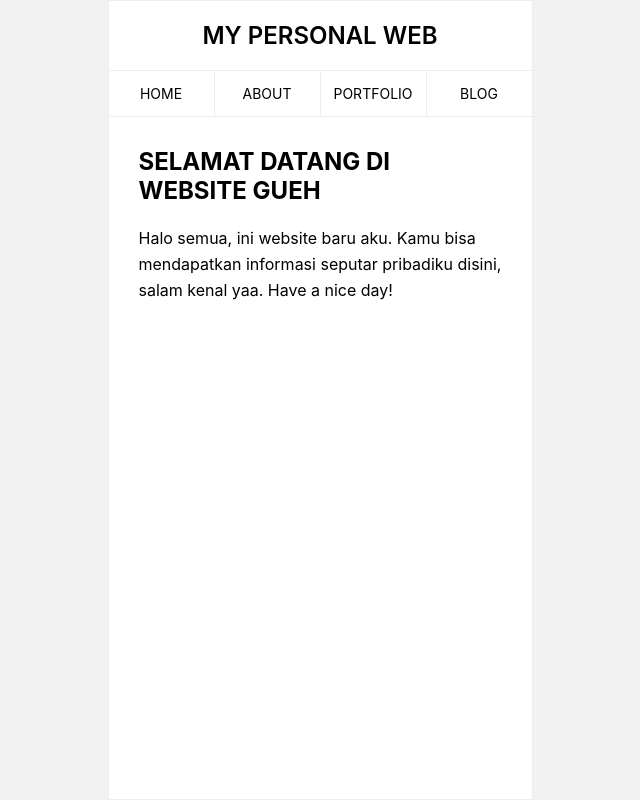
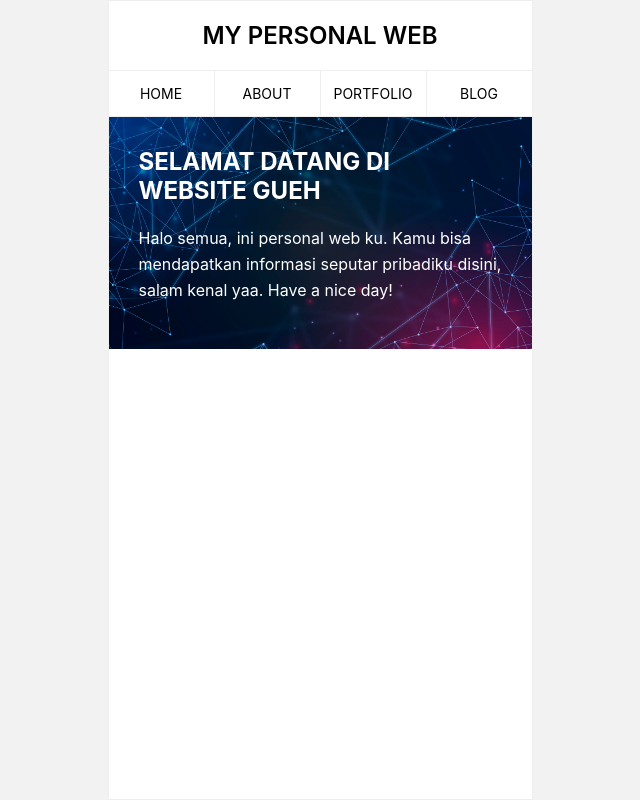
Before and after one commit to BrucelD14/personal-web, a React (Create React App) app: page / in a window 1280 px wide. Shown: the whole page, without its empty margins (320-960 px from the left). Built offline with nearby package versions, Linux system fonts and the light colour scheme.

Commit message:
add content home page

```diff
--- a/src/App.css
+++ b/src/App.css
@@ -61,6 +61,12 @@
 
 .section-description {
     line-height: 26px;
+}
+
+.home {
+    background-image: url('../public/bg-home.jpg');
+    background-size: cover;
+    color: white;
 }
 
 .articles {
--- a/src/pages/Home.js
+++ b/src/pages/Home.js
@@ -6,10 +6,10 @@ export default function Home() {
   }, []);
 
   return (
-    <section className="section">
+    <section className="section home">
       <h1 className="section-title">SELAMAT DATANG DI WEBSITE GUEH</h1>
       <p className="section-description">
-        Halo semua, ini website baru aku. Kamu bisa mendapatkan informasi
+        Halo semua, ini personal web ku. Kamu bisa mendapatkan informasi
         seputar pribadiku disini, salam kenal yaa. Have a nice day!
       </p>
     </section>
```
Also changed, not shown: public/bg-home.jpg (added).
